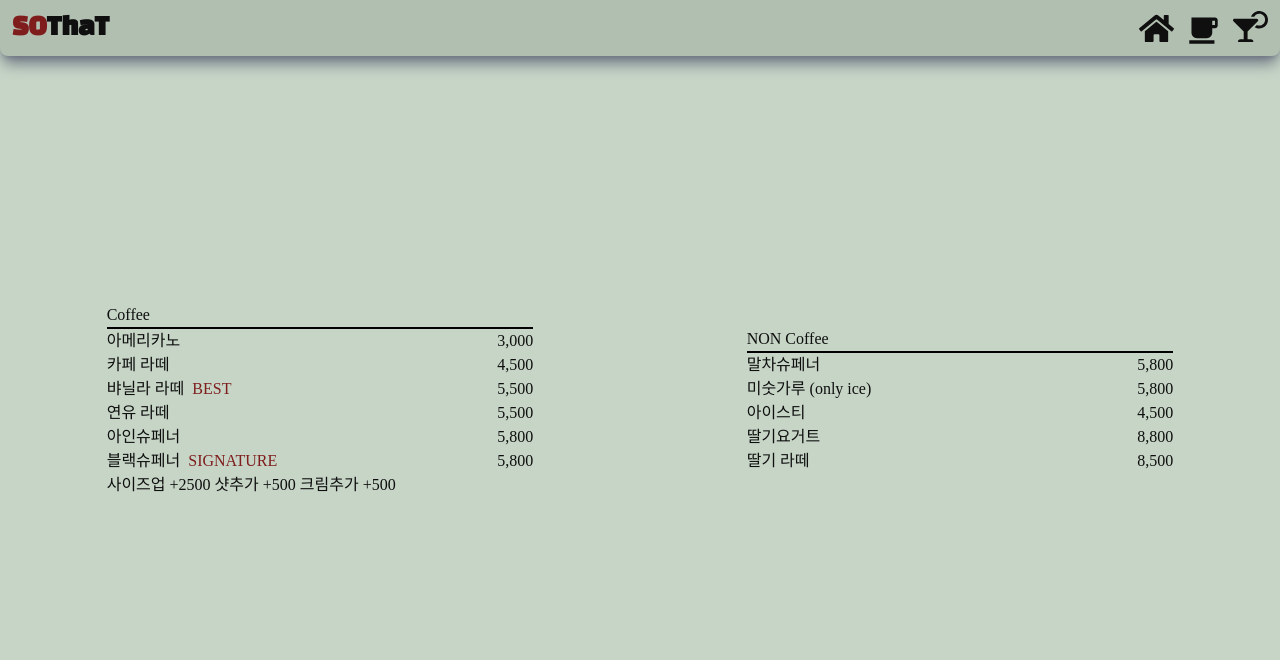
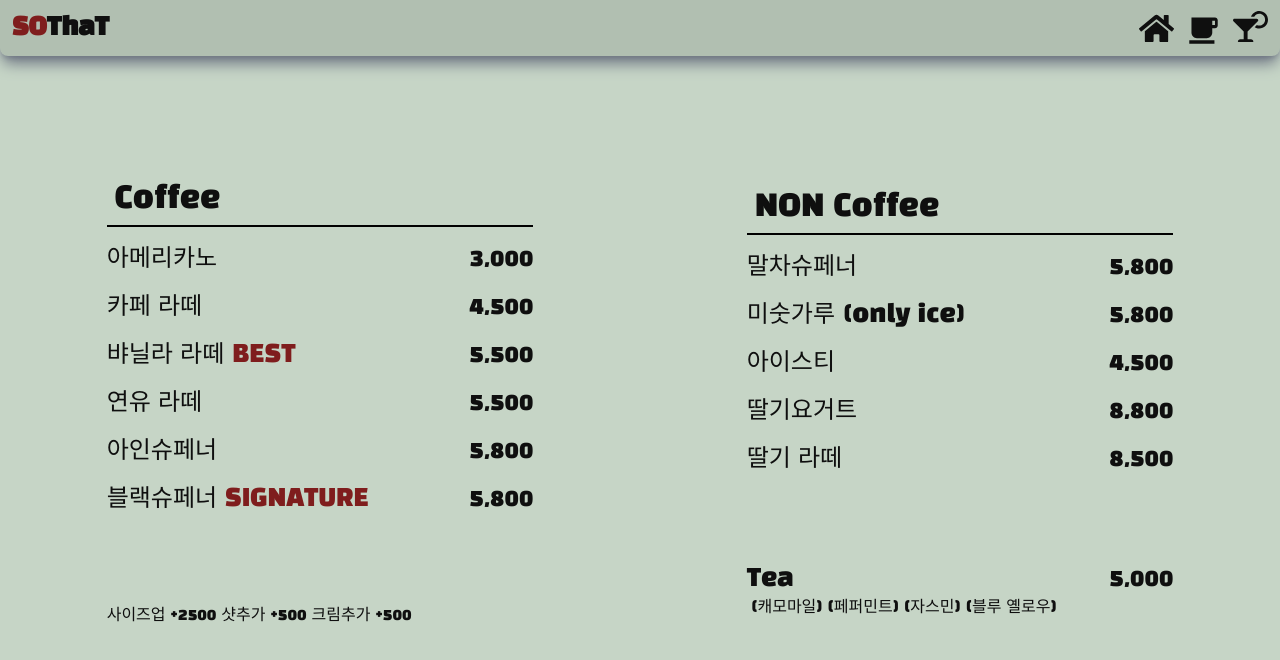
Before and after one commit to jaewoo-ahn/soThat, a React (Create React App) app: page /cafemenu in a window 1280 px wide. Shown: the top 660 px of the page. Built offline with nearby package versions, Linux system fonts and the light colour scheme.

Commit message:
cafe done

```diff
--- a/src/pages/CafeMenu.jsx
+++ b/src/pages/CafeMenu.jsx
@@ -6,11 +6,16 @@ const CafeMenu = () => {
   return (
     <div className="flex h-screen items-center justify-around">
       <div className="w-1/3 ">
-        <p className="w-full border-b-2 border-black">Coffee</p>
-        <div>
+        <p className="w-full border-b-2 border-black text-3xl font-blackhans p-2">
+          Coffee
+        </p>
+        <div className="mt-2">
           {cafe[0].coffee.map((res, idx) => {
             return (
-              <div key={idx} className="flex w-full justify-between">
+              <div
+                key={idx}
+                className="flex w-full justify-between font-blackhans text-2xl py-2"
+              >
                 <div className="flex">
                   <p>{res.name}</p>
                   {res.best ? <p className="text-red-900 ml-2">BEST</p> : <></>}
@@ -25,19 +30,37 @@ const CafeMenu = () => {
             );
           })}
         </div>
-        <p className="">사이즈업 +2500 샷추가 +500 크림추가 +500</p>
+        <p className=" pt-20 font-blackhans">
+          사이즈업 +2500 샷추가 +500 크림추가 +500
+        </p>
       </div>
       <div className="w-1/3">
-        <p className="w-full border-b-2 border-black">NON Coffee</p>
-        <div>
+        <p className="w-full border-b-2 border-black text-3xl font-blackhans p-2">
+          NON Coffee
+        </p>
+        <div className="mt-2">
           {cafe[0].nonecoffee.map((res, idx) => {
             return (
-              <div key={idx} className="flex w-full justify-between">
+              <div
+                key={idx}
+                className="flex w-full justify-between font-blackhans text-2xl py-2"
+              >
                 <p>{res.name}</p>
                 <p>{res.price}</p>
               </div>
             );
           })}
+          <div className="pt-20 ">
+            <div className="flex justify-between font-blackhans text-2xl">
+              <p>Tea</p>
+              <p>5,000</p>
+            </div>
+            <div className="flex font-blackhans text-1xl">
+              {cafe[0].tea.map((res, idx) => {
+                return <p key={idx} className="ml-1">{`(${res})`}</p>;
+              })}
+            </div>
+          </div>
         </div>
       </div>
     </div>
```
